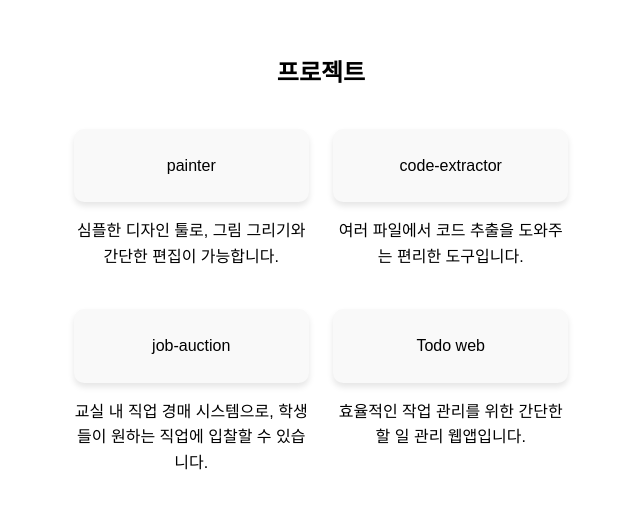
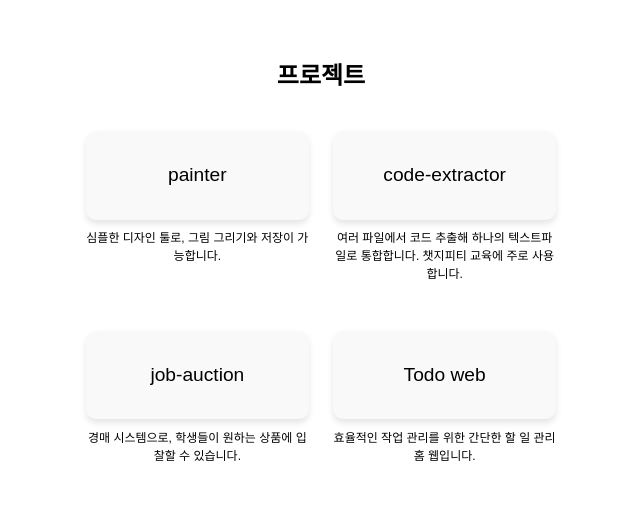
Before and after one commit to Anarchyve/portfolio, a plain HTML site: page index.html in a window 1280 px wide. Shown: the part 1729-2240 px from the top of the page, without its empty margins (319-959 px from the left). Drawn offline with Linux system fonts and the light colour scheme.

Commit message:
projects description modified

```diff
--- a/index.html
+++ b/index.html
@@ -36,19 +36,19 @@
         <div class="projects-lists">
             <div class="project-item">
                 <a href="https://anarchyve.github.io/PAINTER/">painter</a>
-                <p>심플한 디자인 툴로, 그림 그리기와 간단한 편집이 가능합니다.</p>
+                <p>심플한 디자인 툴로, 그림 그리기와 저장이 가능합니다.</p>
             </div>
             <div class="project-item">
                 <a href="https://anarchyve.github.io/code-extractor/">code-extractor</a>
-                <p>여러 파일에서 코드 추출을 도와주는 편리한 도구입니다.</p>
+                <p>여러 파일에서 코드 추출해 하나의 텍스트파일로 통합합니다. 챗지피티 교육에 주로 사용합니다.</p>
             </div>
             <div class="project-item">
                 <a href="https://anarchyve.github.io/job-auction/">job-auction</a>
-                <p>교실 내 직업 경매 시스템으로, 학생들이 원하는 직업에 입찰할 수 있습니다.</p>
+                <p>경매 시스템으로, 학생들이 원하는 상품에 입찰할 수 있습니다.</p>
             </div>
             <div class="project-item">
                 <a href="https://anarchyve.github.io/ToDo/">Todo web</a>
-                <p>효율적인 작업 관리를 위한 간단한 할 일 관리 웹앱입니다.</p>
+                <p>효율적인 작업 관리를 위한 간단한 할 일 관리 홈 웹입니다.</p>
             </div>
         </div>
     </section>
--- a/styles.css
+++ b/styles.css
@@ -199,3 +199,20 @@ h1 {
 p {
     font-size: 1rem;
 }
+
+.project-item {
+    margin-bottom: 1.5em;
+}
+
+.project-item a {
+    font-size: 1.2em;
+    display: block;
+    margin-bottom: 0.5em;
+}
+
+.project-item p {
+    font-size: 0.75em;
+    color: var(--text-color);
+    margin: 0;
+    line-height: 1.5;
+}
```
